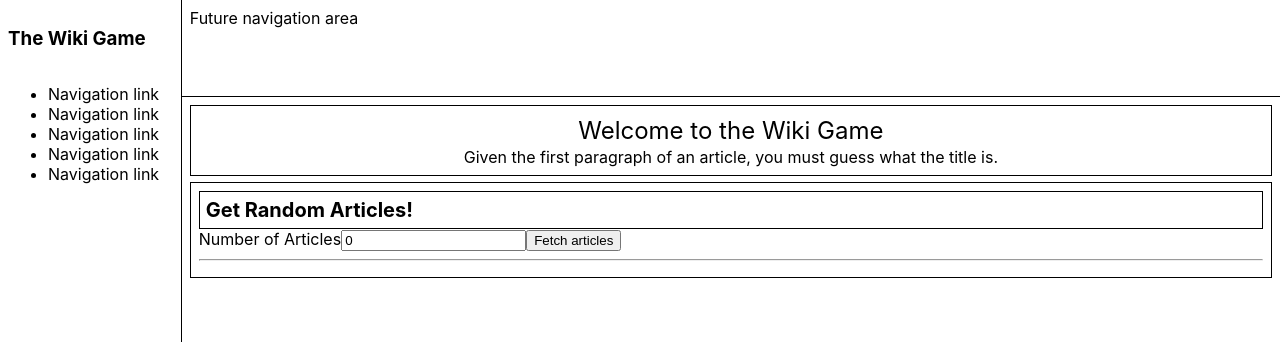
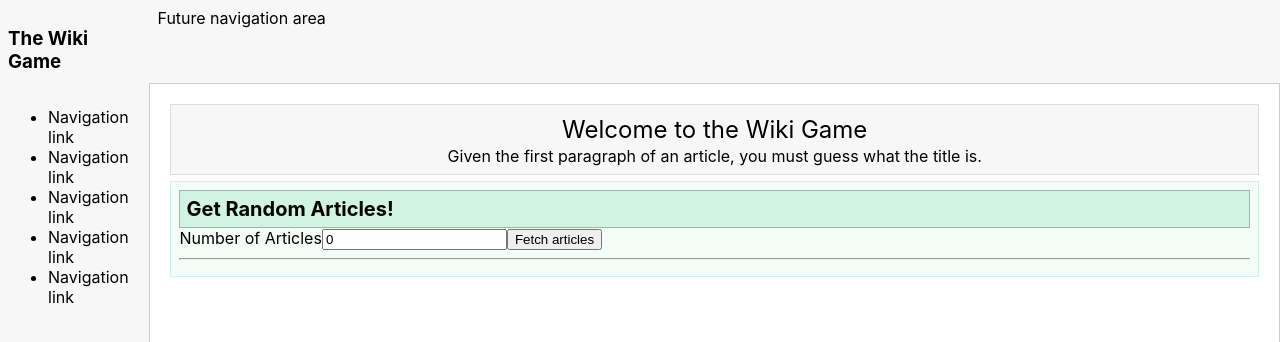
Before and after one commit to patrickmcarlos/wiki-game-react, a React (Vite) app: page / in a window 1280 px wide. Shown: the top 342 px of the page. Built offline with nearby package versions, Linux system fonts and the light colour scheme; no server answers.

Commit message:
feat: adds colors + css variables

```diff
--- a/src/components/MainLayout/styles.ts
+++ b/src/components/MainLayout/styles.ts
@@ -13,7 +13,9 @@ const bodyStyle = css`
 `;
 
 const contentStyle = css`
-    padding: 8px;
+    padding: 20px;
+    height: 100%;
+    border: 1px solid #a7d7f9;
 `;
 
 export { bodyStyle, mainLayoutStyle, contentStyle };
--- a/src/components/NavigationBar/styles.ts
+++ b/src/components/NavigationBar/styles.ts
@@ -3,7 +3,7 @@ import { css } from '@emotion/react';
 const navigationBarStyle = css`
     height: 80px;
     padding: 8px;
-    border-bottom: 1px solid black;
+    background-color: var(--neutral-section-color);
 `;
 
 export { navigationBarStyle };
--- a/src/components/Sidebar/styles.ts
+++ b/src/components/Sidebar/styles.ts
@@ -3,9 +3,8 @@ import { css } from '@emotion/react';
 const sidebarStyle = css`
     display: flex;
     flex-direction: column;
-    width: 15%;
     padding: 8px;
-    border-right: 1px solid black;
+    background-color: var(--neutral-section-color);
 `;
 
 export { sidebarStyle };
--- a/src/components/TestComponent/TestComponent.tsx
+++ b/src/components/TestComponent/TestComponent.tsx
@@ -1,6 +1,14 @@
 import React from 'react';
-import { Section, SectionHeading, SectionType } from '../../shared/core-ui';
-import { introductionHeadingStyle, sectionsWrapperStyle } from './styles';
+import {
+    Section,
+    SectionHeading,
+    SectionType,
+    SectionVariant,
+} from '../../shared/core-ui';
+import {
+    introductionHeadingStyle,
+    testComponentWrapperStyle,
+} from './styles';
 
 interface TestComponentProps {
     articles?: string;
@@ -16,13 +24,18 @@ export const TestComponent: React.FC<TestComponentProps> = ({
     const json = articles ? JSON.parse(articles) : {};
 
     return (
-        <div css={sectionsWrapperStyle}>
-            <Section sectionType={SectionType.INTRODUCTION} >
+        <div css={testComponentWrapperStyle}>
+            <Section sectionType={SectionType.INTRODUCTION}>
                 <h2 css={introductionHeadingStyle}>Welcome to the Wiki Game</h2>
-                <p>Given the first paragraph of an article, you must guess what the title is.</p>
+                <p>
+                    Given the first paragraph of an article, you must guess what
+                    the title is.
+                </p>
             </Section>
-            <Section>
-                <SectionHeading>Get Random Articles!</SectionHeading>
+            <Section variant={SectionVariant.PRIMARY}>
+                <SectionHeading variant={SectionVariant.PRIMARY}>
+                    Get Random Articles!
+                </SectionHeading>
                 <label>Number of Articles</label>
                 <input
                     type="text"
--- a/src/components/TestComponent/styles.ts
+++ b/src/components/TestComponent/styles.ts
@@ -1,6 +1,6 @@
 import { css } from '@emotion/react';
 
-const sectionsWrapperStyle = css`
+const testComponentWrapperStyle = css`
     display: flex;
     flex-direction: column;
     gap: 6px;
@@ -11,4 +11,4 @@ const introductionHeadingStyle = css`
     margin: 2px 0px;
 `;
 
-export { sectionsWrapperStyle, introductionHeadingStyle };
+export { testComponentWrapperStyle, introductionHeadingStyle };
--- a/src/index.css
+++ b/src/index.css
@@ -12,6 +12,27 @@ code {
         monospace;
 }
 
+:root {
+    --section-heading-border: 1px solid rgba(0, 0, 0, 0.25);
+
+    --primary-section-color: rgba(206, 242, 224, 0.25);
+    --primary-section-heading-color:rgba(206, 242, 224, 0.9);
+    --primary-section-border: 1px solid rgb(206, 242, 224);
+
+    --secondary-section-color: rgba(206, 223, 242, 0.25);
+    --secondary-section-heading-color:rgba(206, 223, 242, 0.9);
+    --secondary-section-border: 1px solid rgb(206, 223, 242);
+
+    --tertiary-section-color: rgba(221, 206, 242, 0.25);
+    --tertiary-section-heading-color:rgba(221, 206, 242, 0.9);
+    --tertiary-section-border: 1px solid rgb(221, 206, 242);
+
+    --neutral-section-color: rgba(221, 221, 221, 0.25);
+    --neutral-section-heading-color:rgba(221, 221, 221, 0.9);
+    --neutral-section-border: 1px solid rgb(221, 221, 221);
+
+}
+
 p {
     margin: 0;
 }
--- a/src/shared/core-ui/Section/Section.tsx
+++ b/src/shared/core-ui/Section/Section.tsx
@@ -1,5 +1,11 @@
 import React from 'react';
-import { sectionStyle, sectionHeadingStyle } from './styles';
+import {
+    sectionStyle,
+    sectionHeadingStyle,
+    sectionVariantStyleMap,
+    sectionHeadingVariantStyleMap,
+    SectionVariant,
+} from './styles';
 
 enum SectionType {
     INTRODUCTION,
@@ -9,19 +15,22 @@ enum SectionType {
 interface SectionProps extends React.HTMLProps<HTMLTableSectionElement> {
     className?: string;
     sectionType?: SectionType;
+    variant?: SectionVariant;
 }
 
 interface SectionHeadingProps extends React.HTMLProps<HTMLDivElement> {
     className?: string;
+    variant?: SectionVariant;
 }
 
 const Section: React.FC<SectionProps> = ({
     className,
     sectionType = SectionType.DEFAULT,
+    variant = SectionVariant.NEUTRAL,
     children,
 }) => {
     return (
-        <section className={className} css={[sectionStyle(sectionType)]}>
+        <section className={className} css={[sectionStyle(sectionType), sectionVariantStyleMap[variant]]}>
             {children}
         </section>
     );
@@ -30,12 +39,16 @@ const Section: React.FC<SectionProps> = ({
 const SectionHeading: React.FC<SectionHeadingProps> = ({
     className,
     children,
+    variant = SectionVariant.NEUTRAL,
 }) => {
     return (
-        <div className={className} css={[sectionHeadingStyle]}>
+        <div
+            className={className}
+            css={[sectionHeadingStyle, sectionHeadingVariantStyleMap[variant]]}
+        >
             <h2>{children}</h2>
         </div>
     );
 };
 
-export { Section, SectionHeading, SectionType };
+export { Section, SectionHeading, SectionType, SectionVariant };
--- a/src/shared/core-ui/Section/styles.ts
+++ b/src/shared/core-ui/Section/styles.ts
@@ -1,10 +1,57 @@
 import { css } from '@emotion/react';
 import { SectionType } from './Section';
 
+enum SectionVariant {
+    PRIMARY,
+    SECONDARY,
+    TERTIARY,
+    NEUTRAL,
+}
+
+const primarySectionStyle = css`
+    background-color: var(--primary-section-color);
+    border: var(--primary-section-border);
+`;
+
+const primarySectionHeadingStyle = css`
+    background-color: var(--primary-section-heading-color);
+    border: var(--section-heading-border);
+`;
+
+const secondarySectionStyle = css`
+    background-color: var(--secondary-section-color);
+    border: var(--secondary-section-border);
+`;
+
+const secondarySectionHeadingStyle = css`
+    background-color: var(--secondary-section-heading-color);
+    border: var(--section-heading-border);
+`;
+
+const tertiarySectionStyle = css`
+    background-color: var(--tertiary-section-color);
+    border: var(--teriary-section-border);
+`;
+
+const tertiarySectionHeadingStyle = css`
+    background-color: var(--tertiary-section-heading-color);
+    border: var(--section-heading-border);
+`;
+
+const neutralSectionStyle = css`
+    background-color: var(--neutral-section-color);
+    border: var(--neutral-section-border);
+`;
+
+const neutralSectionHeadingStyle = css`
+    background-color: var(--neutral-section-heading-color);
+    border: var(--section-heading-border);
+`;
+
 const sectionStyle = (type: SectionType) => css`
     padding: 8px;
-    border: 1px solid black;
-    ${type === SectionType.INTRODUCTION && `
+    ${type === SectionType.INTRODUCTION &&
+    `
         display: flex;
         flex-direction: column;
         justify-content: center;
@@ -22,4 +69,24 @@ const sectionHeadingStyle = css`
     }
 `;
 
-export { sectionStyle, sectionHeadingStyle };
+const sectionVariantStyleMap = {
+    [SectionVariant.PRIMARY]: primarySectionStyle,
+    [SectionVariant.SECONDARY]: secondarySectionStyle,
+    [SectionVariant.TERTIARY]: tertiarySectionStyle,
+    [SectionVariant.NEUTRAL]: neutralSectionStyle,
+};
+
+const sectionHeadingVariantStyleMap = {
+    [SectionVariant.PRIMARY]: primarySectionHeadingStyle,
+    [SectionVariant.SECONDARY]: secondarySectionHeadingStyle,
+    [SectionVariant.TERTIARY]: tertiarySectionHeadingStyle,
+    [SectionVariant.NEUTRAL]: neutralSectionHeadingStyle,
+};
+
+export {
+    sectionStyle,
+    sectionHeadingStyle,
+    sectionVariantStyleMap,
+    sectionHeadingVariantStyleMap,
+    SectionVariant,
+};
```
